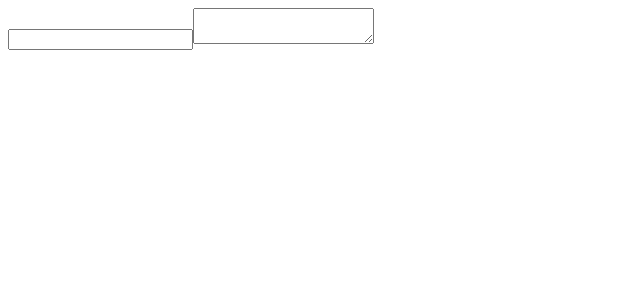
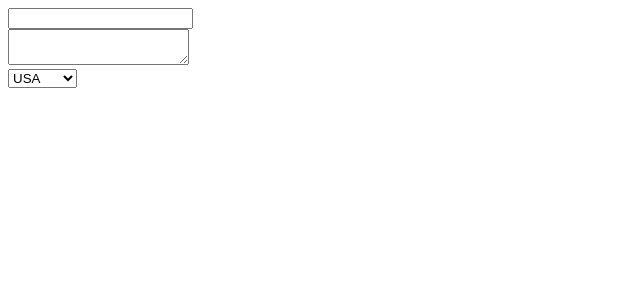
Before and after one commit to Ryuuutaaa/react-udemy, a React (Vite) app: page / in a window 1280 px wide. Shown: the top 300 px of the page, without its empty margins (0-640 px from the left). Built offline with nearby package versions, Linux system fonts and the light colour scheme.

Commit message:
select input element

```diff
--- a/src/components/Form.jsx
+++ b/src/components/Form.jsx
@@ -3,26 +3,37 @@ import { useState } from "react";
 const Form = () => {
   const [course, setCourse] = useState("");
   const [desc, setDesc] = useState("");
+  const [country, setCountry] = useState("");
 
   const hadnleChange = () => {
     if (event.target.name === "course") {
       setCourse(event.target.value);
     } else if (event.target.name === "desc") {
       setDesc(event.target.value);
+    } else if (event.target.name === "country") {
+      setCountry(event.target.value);
     }
   };
 
   console.log(course);
   console.log(desc);
+  console.log(country);
   return (
     <div>
       <form action="">
         <input name="course" value={course} onChange={hadnleChange} />
+        <br />
         <textarea
           name="desc"
           id=""
           value={desc}
           onChange={hadnleChange}></textarea>
+        <br />
+        <select name="country" id="" value={country} onChange={hadnleChange}>
+          <option value="USA">USA</option>
+          <option value="Canada">Canada</option>
+          <option value="UK">UK</option>
+        </select>
       </form>
     </div>
   );
```
